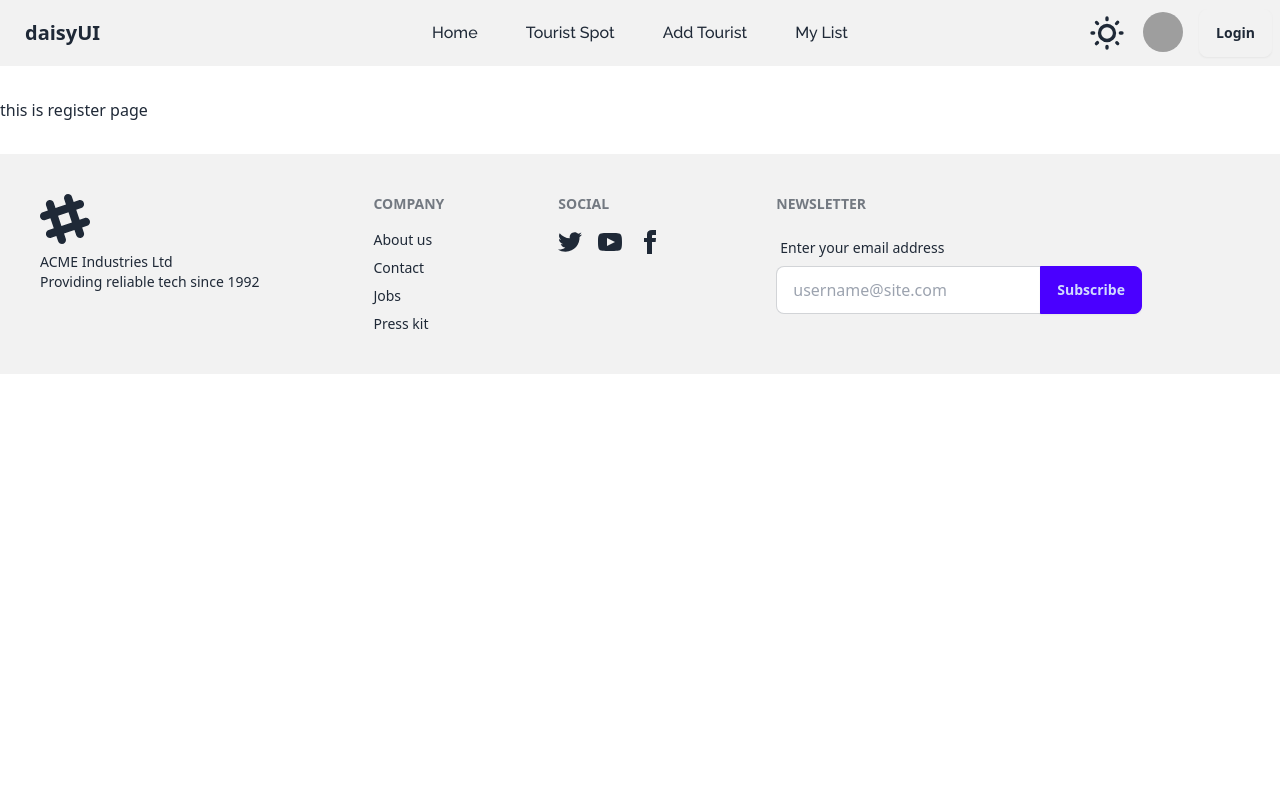
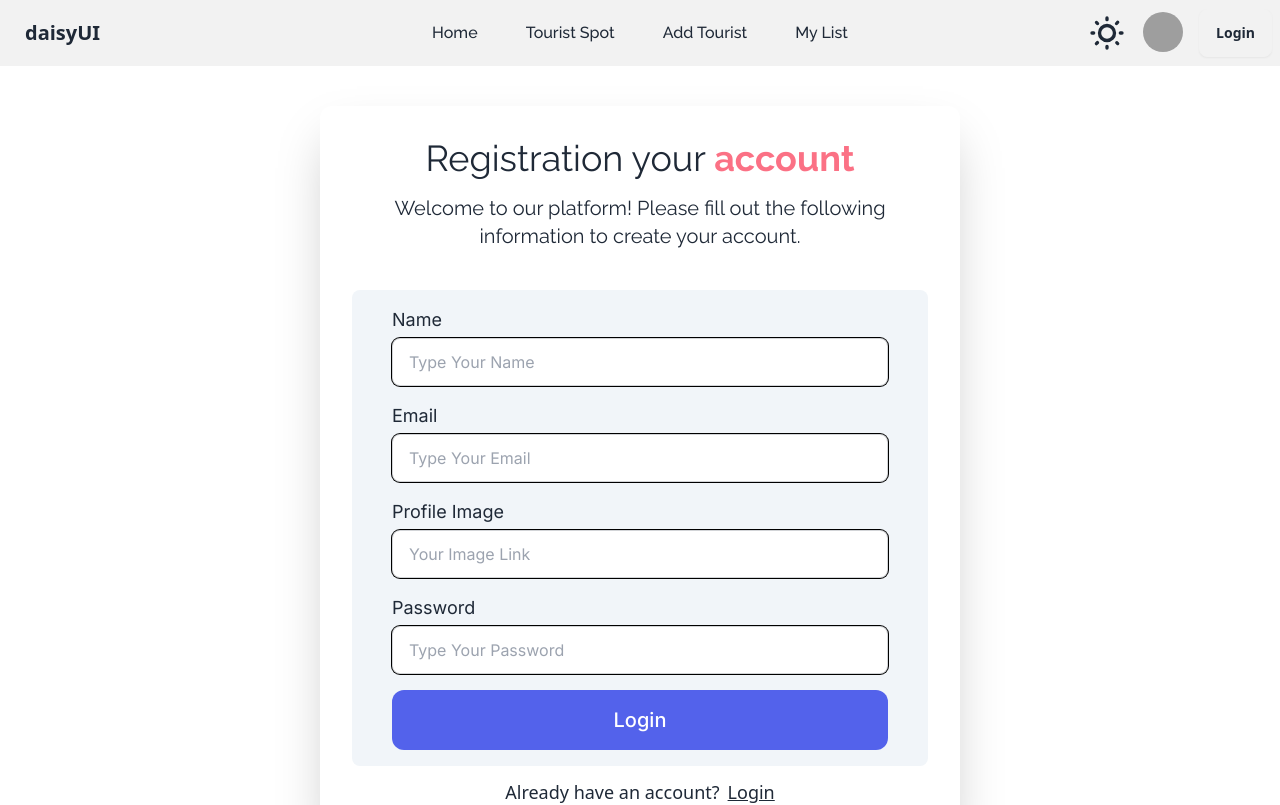
Before and after one commit to rakibgithub21/Asia_Explorer-client_site, a React (Vite) app: page /register in a window 1280 px wide. Shown: the top 805 px of the page. Built offline with nearby package versions, Linux system fonts and the light colour scheme; grey boxes are pictures that could not be loaded.

Commit message:
registration page desgin

```diff
--- a/src/components/Footer.jsx
+++ b/src/components/Footer.jsx
@@ -13,6 +13,7 @@ const Footer = () => {
                 <a className="link link-hover">Contact</a>
                 <a className="link link-hover">Jobs</a>
                 <a className="link link-hover">Press kit</a>
+
             </nav>
             <nav>
                 <h6 className="footer-title">Social</h6>
--- a/src/pages/Register.jsx
+++ b/src/pages/Register.jsx
@@ -1,10 +1,44 @@
+import { Link } from "react-router-dom";
 
 
 const Register = () => {
     return (
-        <div>
-            <h3>this is register page</h3>
-        </div>
+
+
+        <div className="w-full md:w-4/6 lg:w-3/6 shadow-2xl   mx-auto p-8 space-y-3 rounded-xl dark:bg-gray-50 dark:text-gray-800">
+                <div className="mb-10 space-y-4 raleway">
+                    <p className="text-4xl text-center ">Registration your <span className="font-bold raleway text-rose-400">account</span></p>
+                    <p className="text-xl text-center  ">Welcome to our platform! Please fill out the following information to create your account. </p>
+                </div>
+                <form  className="space-y-4 bg-slate-100 inter ring-purple-500 rounded-lg px-10 py-4">
+                    <div className="space-y-1 text-lg">
+                        <label htmlFor="Text" className="block  dark:text-gray-600">Name</label>
+                        <input type="text" id="name" placeholder="Type Your Name" className="ring-1 focus:ring-2 focus:ring-green-600 focus:bg-slate-200 focus:text-black ring-black input input-bordered w-full" />
+
+
+                    </div>
+                    <div className="space-y-1 text-lg">
+                        <label htmlFor="email" className="block  dark:text-gray-600">Email</label>
+                        <input type="email" id="email" placeholder="Type Your Email" className="focus:ring-2 focus:ring-green-600 focus:bg-slate-200 focus:text-black input ring-1 ring-black input-bordered w-full" />
+
+                    </div>
+                    <div className="space-y-1 text-lg">
+                        <label htmlFor="image" className="block dark:text-gray-600">Profile Image </label>
+                        <input type="text" id="image" placeholder="Your Image Link" className="input focus:ring-2 focus:ring-green-600 focus:bg-slate-200 focus:text-black ring-1 ring-black input-bordered w-full" />
+
+                    </div>
+                    <div className="space-y-1 relative text-lg">
+                        <label htmlFor="password" className="block dark:text-gray-600">Password</label>
+                        <input type="password" placeholder="Type Your Password" className="input focus:ring-2 focus:ring-green-600 focus:bg-slate-200 focus:text-black ring-1 ring-black input-bordered w-full" />
+
+                    </div>
+
+                    <button type="submit" className="block text-xl font-medium text-white bg-[#4556ebea] hover:text-black hover:bg-[#4652c081] py-4 rounded-xl w-full">Login</button>
+                </form>
+                <p className="text-lg text-center  sm:px-6 dark:text-gray-600 ">Already have an account?
+                    <Link className="underline font-medium ml-2 hover:text-blue-400 text-lg" to={'/login'}>Login</Link>
+                </p>
+            </div>
     );
 };
 
--- a/src/shared/MainLayout.jsx
+++ b/src/shared/MainLayout.jsx
@@ -7,7 +7,7 @@ const MainLayout = () => {
     return (
         <div>
             <Navbar></Navbar>
-            <div className="container mx-auto my-8">
+            <div className="container mx-auto my-10">
                 <Outlet></Outlet>
             </div>
             <Footer></Footer>
```
